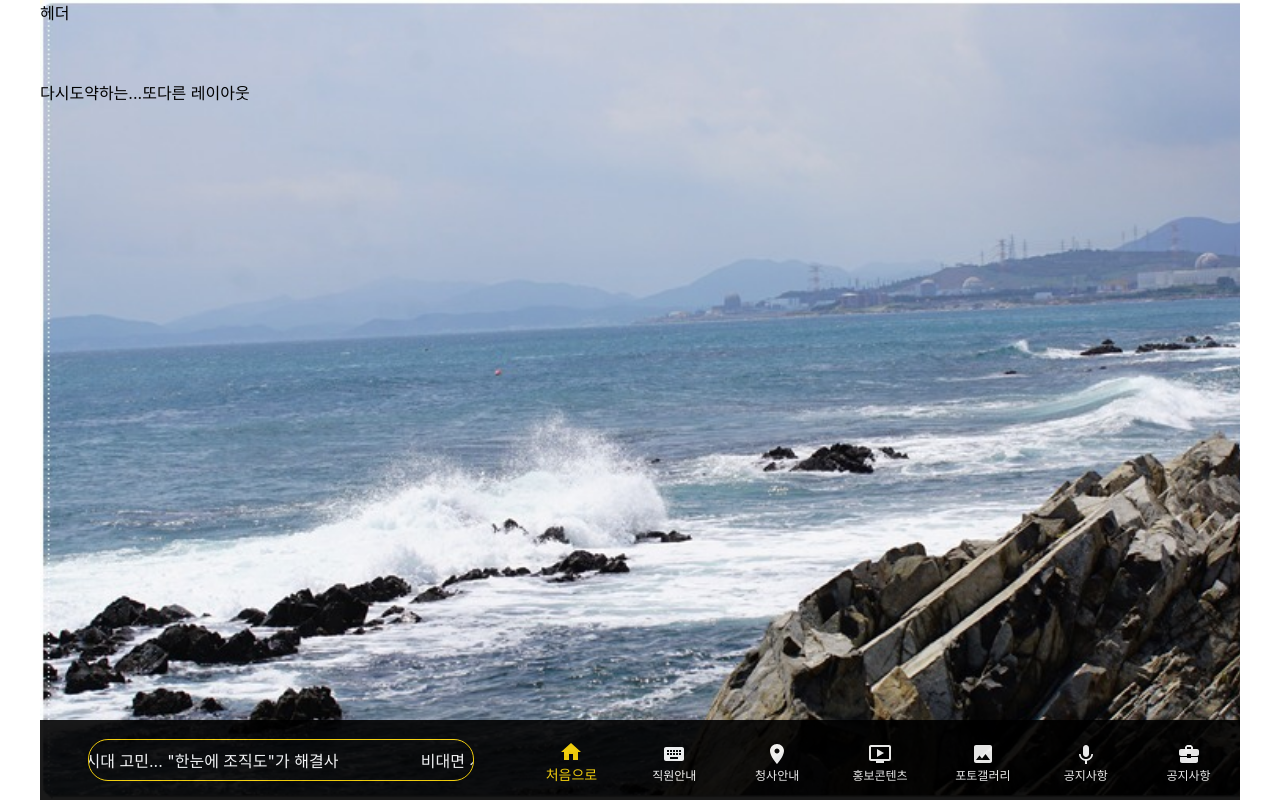
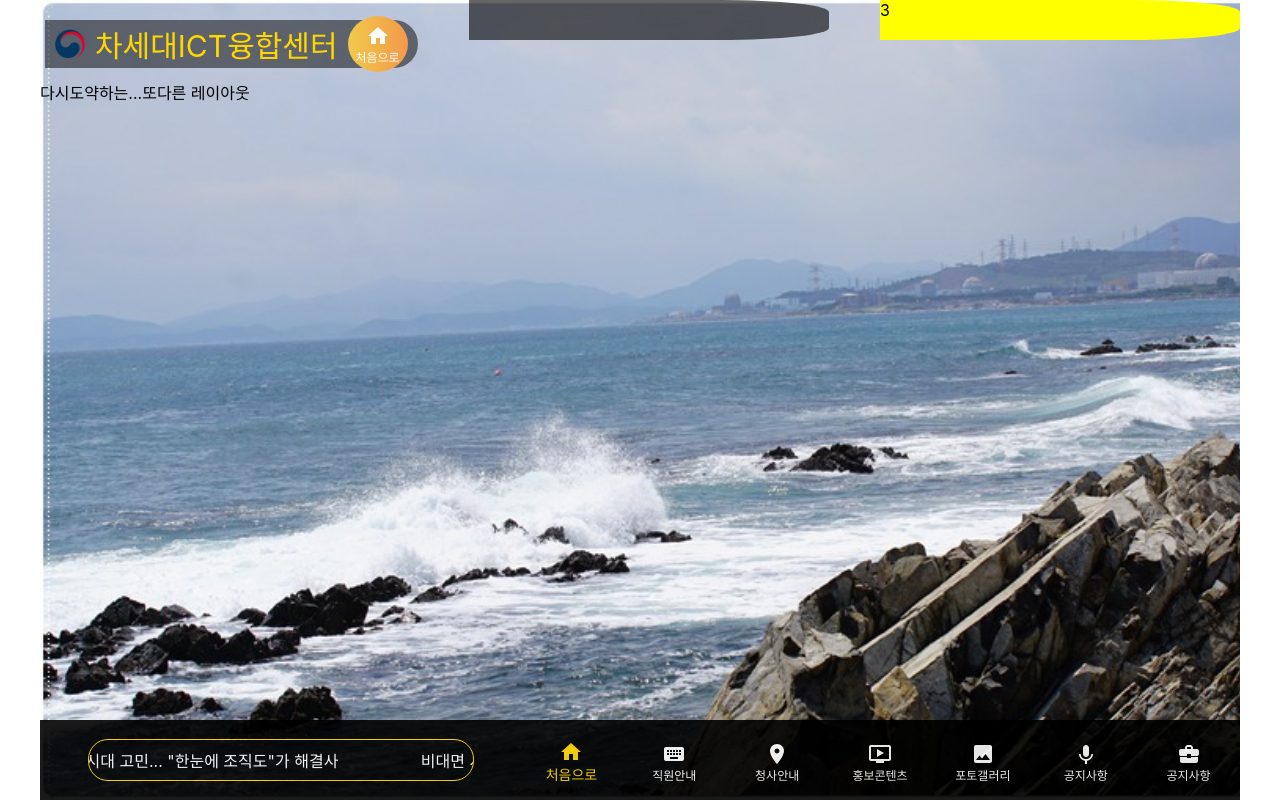
Before and after one commit to ChoiTobin/test, a React (Create React App) app: page / in a window 1280 px wide. Built offline with nearby package versions, Linux system fonts and the light colour scheme.

Commit message:
header ing

```diff
--- a/src/components/Layout/Footer.js
+++ b/src/components/Layout/Footer.js
@@ -4,7 +4,6 @@
 import Marquee from "react-fast-marquee";
 import BottomNavigation from '@mui/material/BottomNavigation';
 import BottomNavigationAction from '@mui/material/BottomNavigationAction';
-
 import LocationOnIcon from '@mui/icons-material/LocationOn';
  import  {makeStyles} from "@material-ui/core/styles";
  import HomeIcon from '@mui/icons-material/Home';
--- a/src/components/Layout/Header.js
+++ b/src/components/Layout/Header.js
@@ -1,14 +1,31 @@
 import React from 'react'
 import Box from "@mui/material/Box";
 import Container from "@mui/material/Container";
+import './header.css';
+import HomeIcon from '@mui/icons-material/Home';
+import BottomNavigationAction from '@mui/material/BottomNavigationAction';
+import BottomNavigation from '@mui/material/BottomNavigation';
+
+function Header() {
 
 
-function Header() {
   return (
     <>
     <Container maxWidth="xl" disableGutters >
-        <Box sx={{ height: "10vh" }} >
-        헤더
+        <Box className="header-display-flex" sx={{ height: "10vh" }} >
+            <div className='header-top-left'>
+              <div className='header-top-left-image'></div>
+              <div className='header-top-font'>차세대ICT융합센터</div>
+              <BottomNavigation
+                className='circle'
+                showLabels
+                sx={{ bgcolor: "rgb(165, 147, 40)" }}
+                >
+              <BottomNavigationAction sx={{color:"white"}} value="처음으로"  label="처음으로" icon={<HomeIcon sx={{color:"white"}} />} />
+              </BottomNavigation>
+            </div>
+          <div className='header-top-center'>2어떻게나오느지</div>
+          <div className='header-top-right'>3</div>
         </Box>
     </Container>
     </>
--- /dev/null
+++ b/src/components/Layout/header.css
@@ -0,0 +1,56 @@
+.header-display-flex{
+    display: flex;
+    justify-content: space-between;
+}
+
+.header-top-left{
+    background-color: rgba(0, 0, 0, 0.5);
+    border-radius: 0 50px 50px 0;;
+    align-items: center;
+    margin-top: 20px;
+    margin-left: 5px;
+    font-size: 30px;
+    height: 60%;
+    display: flex;
+}
+.header-top-left-image{
+        background-image: url('../../image/pngwing.png');
+        background-size : contain;
+        width: 30px;
+        height: 30px;
+        margin-left: 10px;
+        margin-right: 10px;
+}
+.header-top-font{
+    color: gold;
+
+}
+.circle{
+    width: 60px;
+    height: 60px;
+    margin-right: 10px;
+    margin-left: 10px;
+    border-radius: 50%;
+    background: #F2994A;  /* fallback for old browsers */
+background: -webkit-linear-gradient(to right, #F2C94C, #F2994A);  /* Chrome 10-25, Safari 5.1-6 */
+background: linear-gradient(to right, #F2C94C, #F2994A); /* W3C, IE 10+/ Edge, Firefox 16+, Chrome 26+, Opera 12+, Safari 7+ */
+
+
+}
+
+
+.header-top-center{
+    background-color: black;
+    height: 50%;
+    width: 30%;
+    border-bottom-right-radius: 30%;
+    border-top-right-radius: 30%;
+    opacity: 0.6;
+}
+.header-top-right{
+    background-color: yellow;
+    height: 50%;
+    width: 30%;
+    border-bottom-right-radius: 30%;
+    border-top-right-radius: 30%;
+}
```
Also changed, not shown: src/image/pngwing.png (added).
